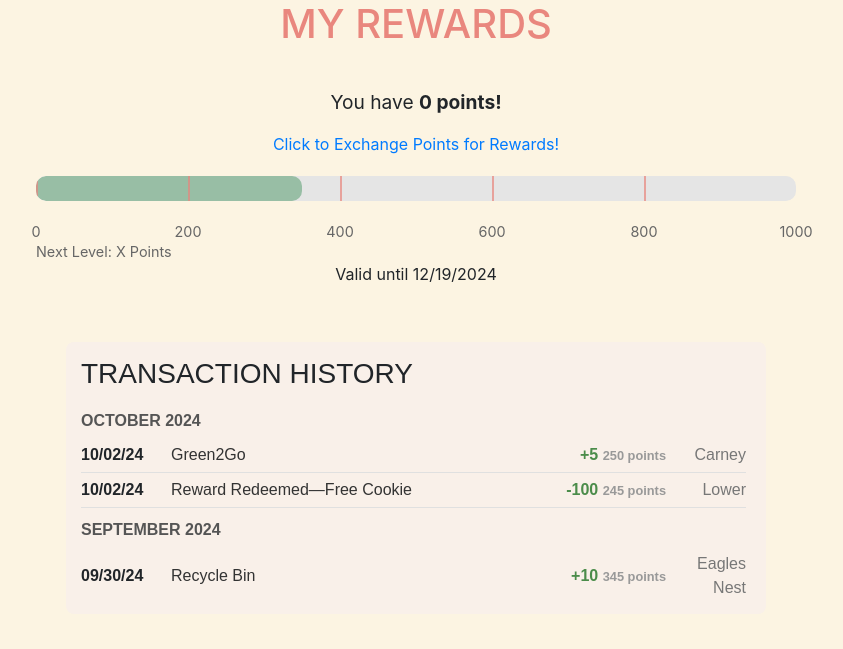
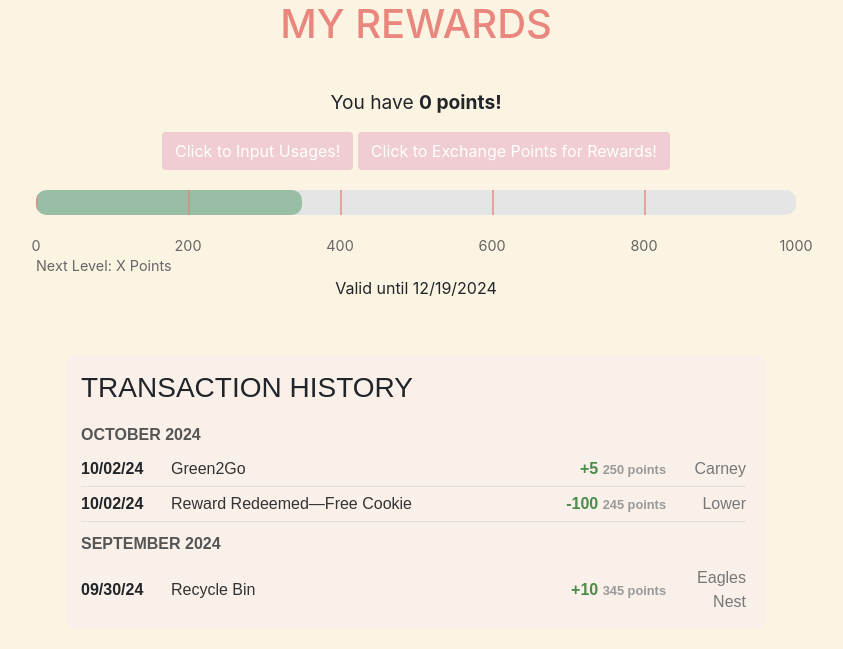
Before and after one commit to CSCI3356-Fall2024/Ed-Sheeran---The-A-Team, a Django app: page /rewards/ in a window 1280 px wide. Shown: the part 110-759 px from the top of the page, without its empty margins (224-1067 px from the left). Run offline with Django 5.2, Linux system fonts and the light colour scheme; the visitor is signed in with stand-in values (Sample User, id 1).

Commit message:
Added inputting page and made buttons

```diff
--- a/GreenWave/GreenWave/urls.py
+++ b/GreenWave/GreenWave/urls.py
@@ -22,7 +22,7 @@ from django.conf.urls.static import static
 from pages.views import logout_view
 from pages.views import home_view
 from pages.views import campaign_view
-from pages.views import profile_view, rewards, exchange
+from pages.views import profile_view, rewards, exchange, input
 from pages.views import service_detail_view, service_list_view
 
 urlpatterns = [
@@ -40,6 +40,7 @@ urlpatterns = [
     path("rewards/", rewards, name="rewards"),
     path("campaigns/", campaign_view, name="campaigns"),
     path("exchange/", exchange, name="exchange"),
+    path("input/", input, name="input"),
 ]
 if settings.DEBUG:
     urlpatterns += static(settings.MEDIA_URL, document_root=settings.MEDIA_ROOT)
--- a/GreenWave/pages/views.py
+++ b/GreenWave/pages/views.py
@@ -159,3 +159,16 @@ def exchange(request):
         "points" : points
     }
     return render(request, "exchange.html", context)
+
+def input(request):
+    if request.user.groups.filter(name='Supervisor').exists():
+        group_name = "Supervisor"
+    else:
+        group_name = "Regular User"
+
+    points = user_profile.objects.filter(user=request.user).values_list("points", flat=True).first() or 0
+    context = {
+        'group_name': group_name,
+        "points" : points
+    }
+    return render(request, "input.html", context)
--- a/GreenWave/templates/rewards.html
+++ b/GreenWave/templates/rewards.html
@@ -148,6 +148,14 @@
             color: #777;
         }
 
+        .btn-primary-color {
+          background-color: #efcdd2;
+          color: white;
+          text-emphasis-color: black;
+        }
+        .bg-color {
+          background-color: #fcf4e2;
+        }
     </style>
 </head>
 
@@ -163,7 +171,10 @@
         <!--Progress bar-->
         <div class="progress-bar-container">
             <p class="points-text">You have <strong> {{ points }} points!</strong></p>
-            <a href="{% url 'exchange' %}">Click to Exchange Points for Rewards!</a>
+            <a href="{% url 'input' %}" class="btn btn-primary-color">Click to Input Usages!</a>
+            <div class="btn-group">
+                <a href="{% url 'exchange' %}" class="btn btn-primary-color">Click to Exchange Points for Rewards!</a>
+            </div>
             <div class="progress-wrapper">
                 <div class="progress-bar"></div>
                 <div class="tick-marks">
```
Also changed, not shown: GreenWave/templates/input.html (added, +26 -0 lines).
